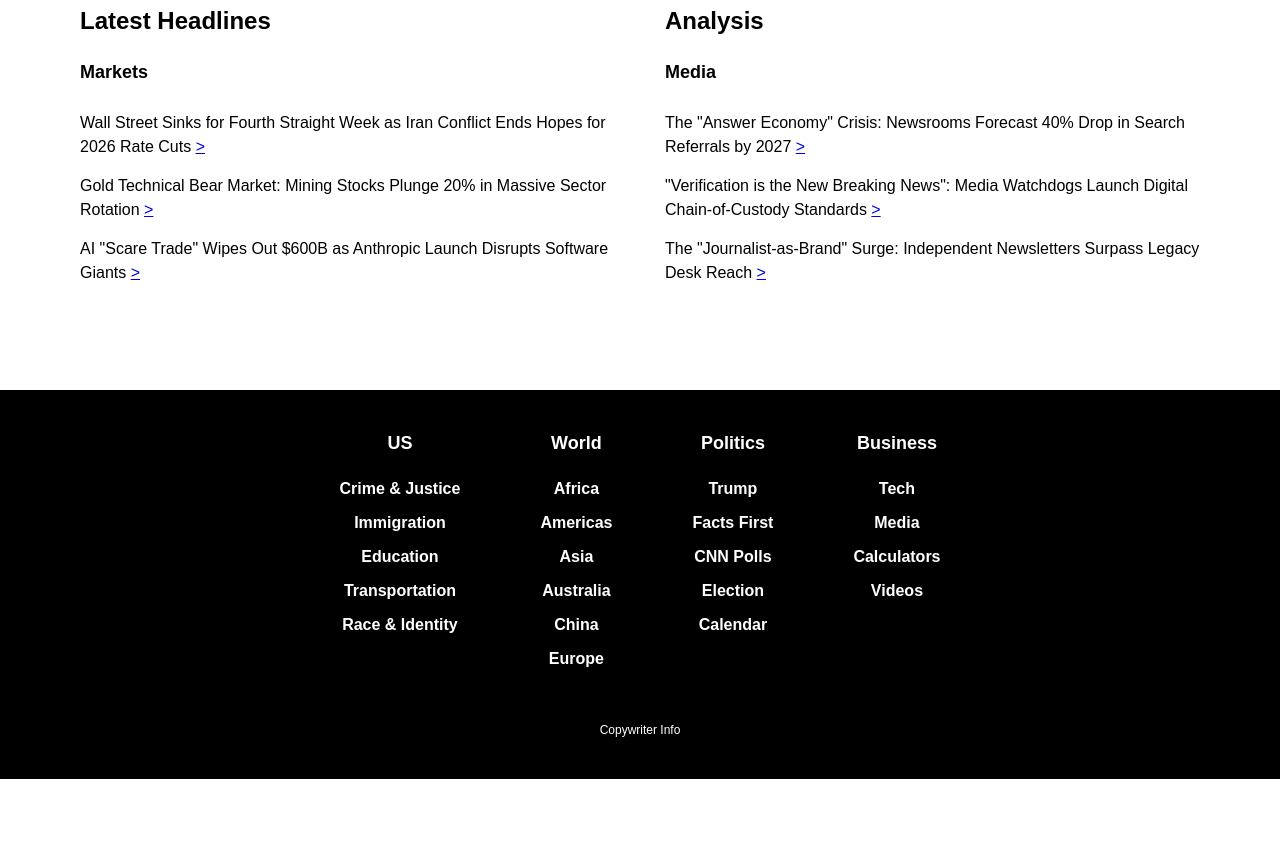
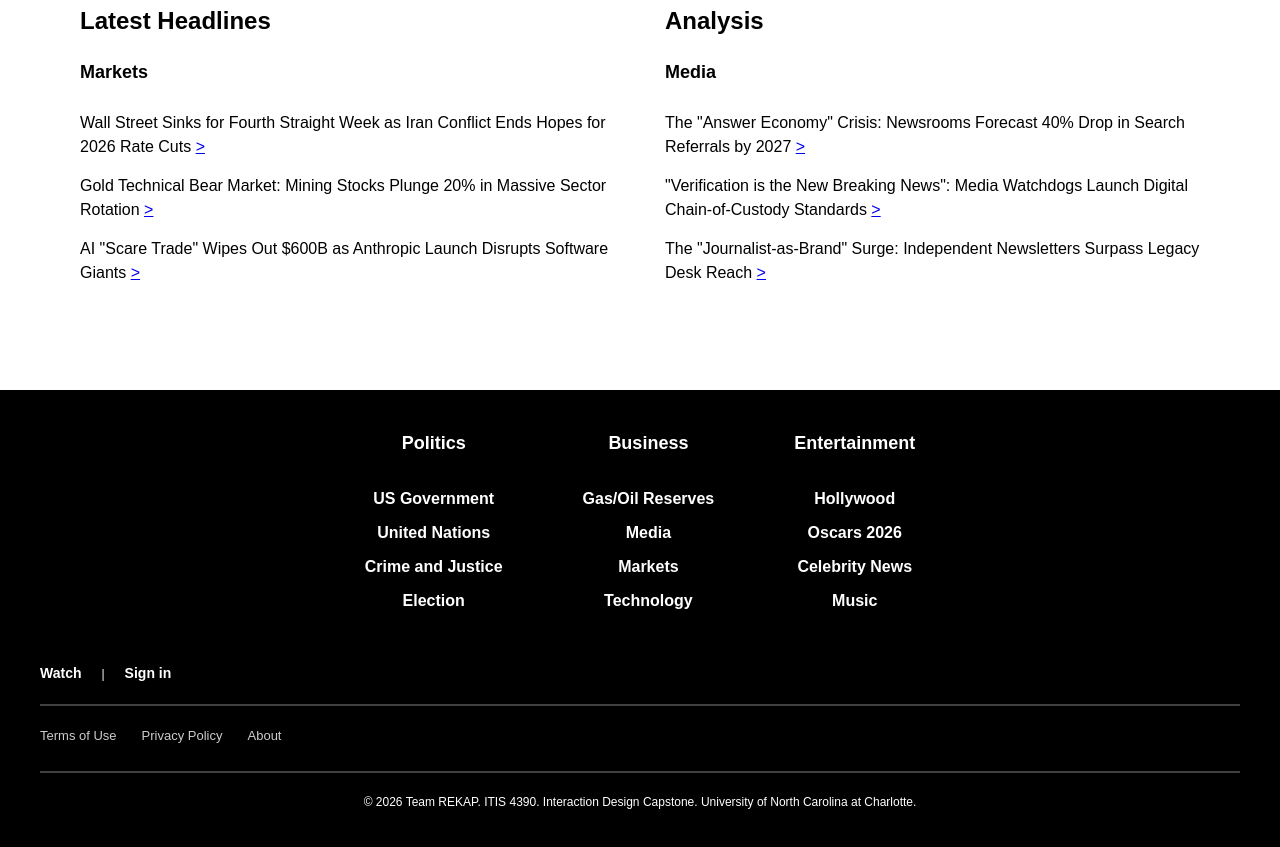
Before and after one commit to rlee70/Interaction-Design, a plain HTML site: page subcategory/sBusiness.html in a window 1280 px wide. Shown: the part 1153-2000 px from the top of the page. Before the commit the page ends 1932 px from the top, so only its background shows below. Drawn offline with Linux system fonts and the light colour scheme.

Commit message:
saving work

```diff
--- a/subcategory/sBusiness.html
+++ b/subcategory/sBusiness.html
@@ -185,46 +185,54 @@
     <div class="footer-links-grid">
 
       <div class="footer-column">
-        <h4>US</h4>
-        <a href="#">Crime & Justice</a>
-        <a href="#">Immigration</a>
-        <a href="#">Education</a>
-        <a href="#">Transportation</a>
-        <a href="#">Race & Identity</a>
+        <a href="/archives/aPolitics.html"><h4>Politics</h4></a>
+        <a href="/subcategory/sPolitics.html">US Government</a>
+        <a href="/subcategory/sPolitics.html">United Nations</a>
+        <a href="/subcategory/sPolitics.html">Crime and Justice</a>
+        <a href="/subcategory/sPolitics.html">Election</a>
       </div>
 
       <div class="footer-column">
-        <h4>World</h4>
-        <a href="#">Africa</a>
-        <a href="#">Americas</a>
-        <a href="#">Asia</a>
-        <a href="#">Australia</a>
-        <a href="#">China</a>
-        <a href="#">Europe</a>
+        <a href="/archives/aBusiness.html"><h4>Business</h4></a>
+        <a href="/subcategory/sBusiness.html">Gas/Oil Reserves</a>
+        <a href="/subcategory/sBusiness.html">Media</a>
+        <a href="/subcategory/sBusiness.html">Markets</a>
+        <a href="/subcategory/sBusiness.html">Technology</a>
       </div>
 
       <div class="footer-column">
-        <h4>Politics</h4>
-        <a href="#">Trump</a>
-        <a href="#">Facts First</a>
-        <a href="#">CNN Polls</a>
-        <a href="#">Election</a>
-        <a href="#">Calendar</a>
+        <a href="/archives/aEntertainment.html"><h4>Entertainment</h4></a>
+        <a href="/subcategory/sEntertainment.html">Hollywood</a>
+        <a href="/subcategory/sEntertainment.html">Oscars 2026</a>
+        <a href="/subcategory/sEntertainment.html">Celebrity News</a>
+        <a href="/subcategory/sEntertainment.html">Music</a>
+      </div>
+    </div>
+
+    <div class="footer-bottom">
+        <div class="footer-actions">
+        <a href="/Live/live.html">Watch</a>
+        <span class="divider">|</span>
+        <a href="#" class="btn-signin">Sign in</a>
       </div>
 
-      <div class="footer-column">
-        <h4>Business</h4>
-        <a href="#">Tech</a>
-        <a href="#">Media</a>
-        <a href="#">Calculators</a>
-        <a href="#">Videos</a>
-      </div>
+    <hr class="footer-line">
+
+    <div class="footer-links">
+      <a href="#">Terms of Use</a>
+      <a href="#">Privacy Policy</a>
+      <a href="#">About</a>
 
     </div>
 
-    <div class="footer-bottom">
-      <p>Copywriter Info</p>
+    <hr class="footer-line">
+
+    <div class="footer-copywrite">
+        <p>© 2026 Team REKAP. ITIS 4390. Interaction Design Capstone. University of North Carolina at Charlotte.</p>
     </div>
+
+    </div>
+
   </footer>
 </body>
 </html>
```
Also changed, not shown: subcategory/sPolitics.html (+1 -1 lines).
